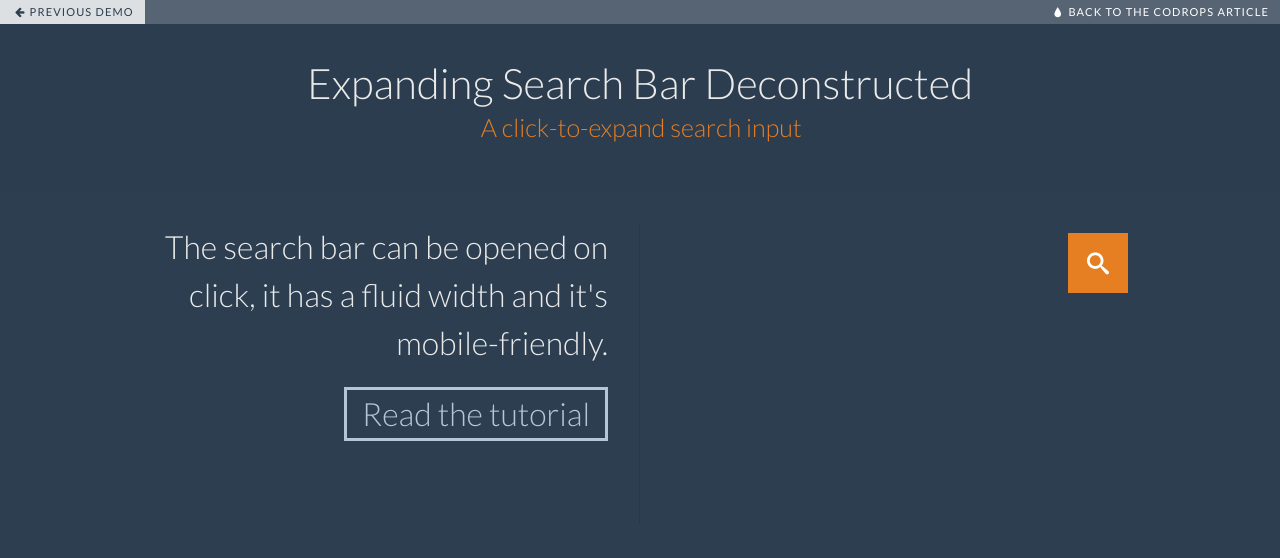
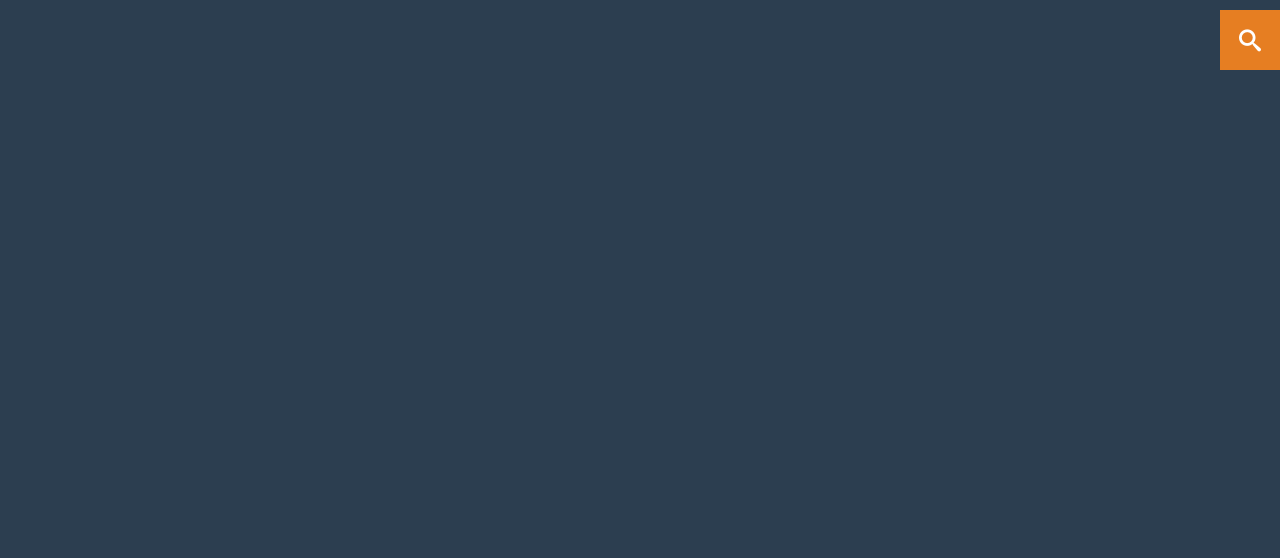
Before and after one commit to jwellmann4167/imed2315-Spring-2024, a website: page expanding-search-bar/index.html in a window 1280 px wide. Drawn offline with Linux system fonts and the light colour scheme.

Commit message:
removed container

```diff
--- a/expanding-search-bar/index.html
+++ b/expanding-search-bar/index.html
@@ -1,5 +1,6 @@
 <!DOCTYPE html>
 <html lang="en" class="no-js">
+
 <head>
 	<meta charset="UTF-8" />
 	<meta http-equiv="X-UA-Compatible" content="IE=edge,chrome=1">
@@ -13,37 +14,24 @@
 	<link rel="stylesheet" type="text/css" href="css/component.css" />
 	<script src="js/modernizr.custom.js"></script>
 </head>
+
 <body>
-		<div class="container">
-			<!-- Top Navigation -->
-			<div class="codrops-top clearfix">
-				<a class="codrops-icon codrops-icon-prev" href="http://tympanus.net/Development/ModalWindowEffects/"><span>Previous Demo</span></a>
-				<span class="right"><a class="codrops-icon codrops-icon-drop" href="http://tympanus.net/codrops/?p=15599"><span>Back to the Codrops Article</span></a></span>
-			</div>
-			<header>
-				<h1>Expanding Search Bar Deconstructed <span>A click-to-expand search input</span></h1>
-			</header>
-			<div class="main clearfix">
-				<!-- Optional columns for small components -->
-				<div class="column">
-					<p>The search bar can be opened on click, it has a fluid width and it's mobile-friendly.</p>
-					<p><a href="http://tympanus.net/codrops/?p=15599">Read the tutorial</a></p>
-				</div>
-				<div class="column">
+
 	<div id="sb-search" class="sb-search">
 		<form>
-							<input class="sb-search-input" placeholder="Enter your search term..." type="search" name="search" id="search">
+			<input class="sb-search-input" placeholder="Enter your search term..." type="search" name="search"
+				id="search">
 			<input class="sb-search-submit" type="submit" value="">
 			<span class="sb-icon-search"></span>
 		</form>
 	</div>
-				</div>
-			</div>
-		</div><!-- /container -->
+
+
 	<script src="js/classie.js"></script>
 	<script src="js/uisearch.js"></script>
 	<script>
-			new UISearch( document.getElementById( 'sb-search' ) );
+		new UISearch(document.getElementById('sb-search'));
 	</script>
 </body>
+
 </html>
```
Lines whose indentation alone changed are shown as unchanged.
